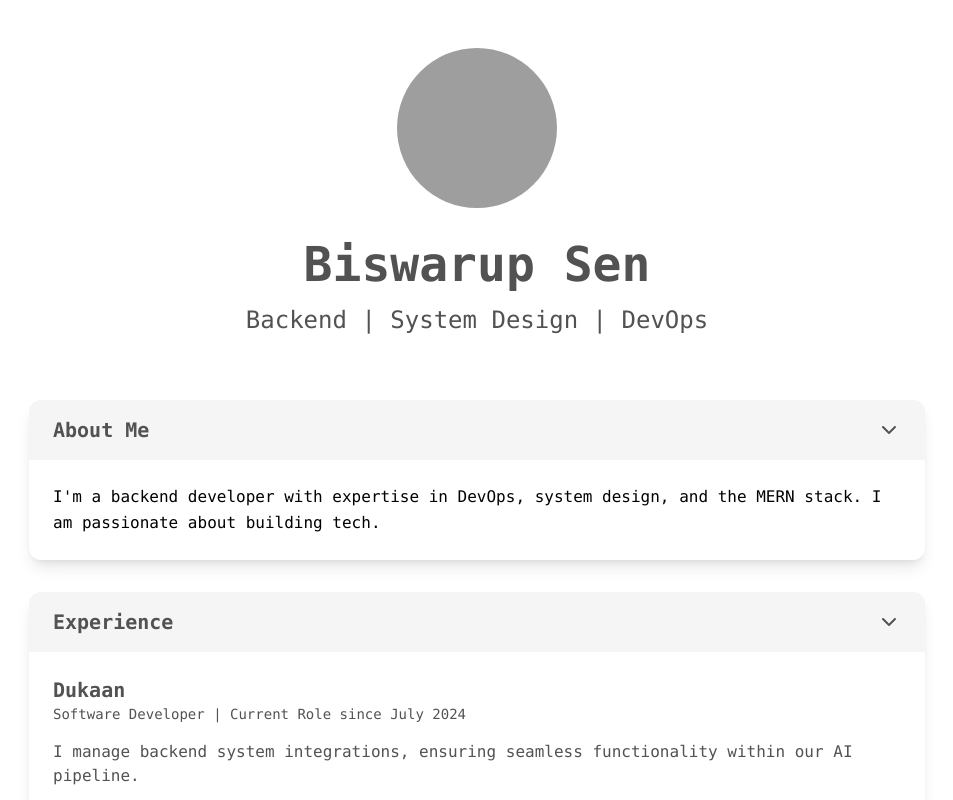
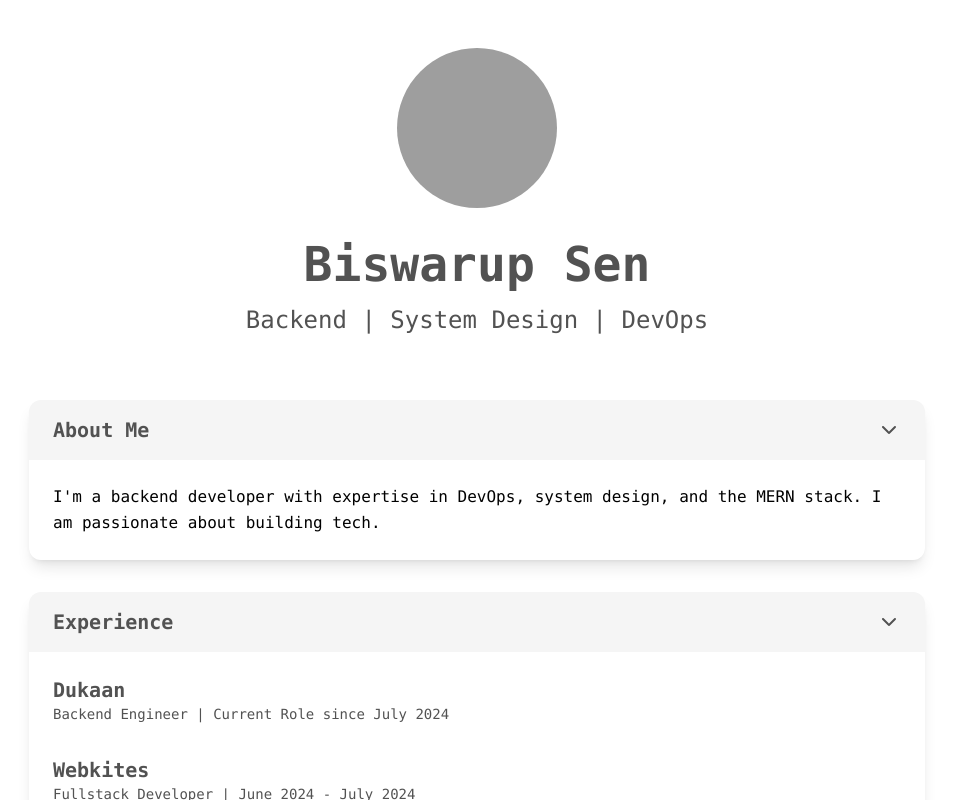
Before and after one commit to biswacs/portfolio, a React (Vite) app: page / in a window 1280 px wide. Shown: the whole page, without its empty margins (163-1116 px from the left). Built offline with nearby package versions, Linux system fonts and the light colour scheme; grey boxes are pictures that could not be loaded.

Commit message:
data changed

```diff
--- a/src/App.tsx
+++ b/src/App.tsx
@@ -112,25 +112,15 @@ const App: React.FC = () => {
                   Dukaan
                 </h3>
                 <p className="text-sm text-neutral-600 mb-4">
-                  Software Developer | Current Role since July 2024
-                </p>
-                <p className="text-neutral-600">
-                  I manage backend system integrations, ensuring seamless
-                  functionality within our AI pipeline.
+                  Backend Engineer | Current Role since July 2024
                 </p>
               </motion.div>
               <motion.div whileHover={{ scale: 1.02 }}>
                 <h3 className="font-semibold text-xl text-neutral-600">
-                  Webkites Websolutions
+                  Webkites
                 </h3>
                 <p className="text-sm text-neutral-600 mb-4">
                   Fullstack Developer | June 2024 - July 2024
-                </p>
-                <p className="text-neutral-600">
-                  Developed the frontend portal for Yogasana Bharat and the
-                  World Yogasana Federation, handling backend logic for
-                  admin-side user registration and data management, and utilized
-                  AWS for cloud services.
                 </p>
               </motion.div>
               <motion.div whileHover={{ scale: 1.02 }}>
@@ -139,11 +129,6 @@ const App: React.FC = () => {
                 </h3>
                 <p className="text-sm text-neutral-600 mb-4">
                   Founder & Tech Lead | April 2023 - April 2024
-                </p>
-                <p className="text-neutral-600">
-                  Algabay is a financial investment analysis platform that
-                  empowers people to understand and navigate market trends with
-                  confidence.
                 </p>
               </motion.div>
             </div>
```
